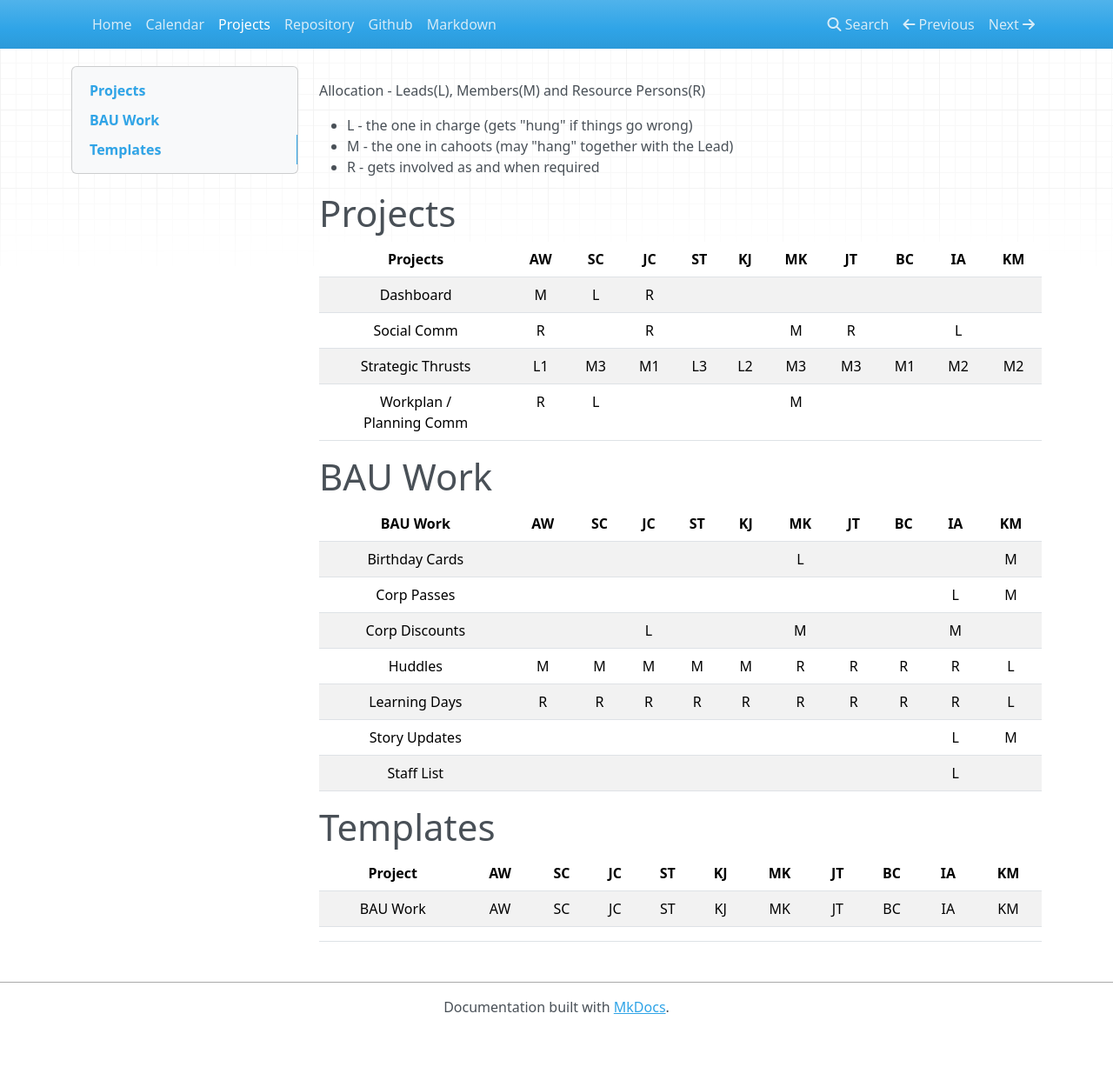
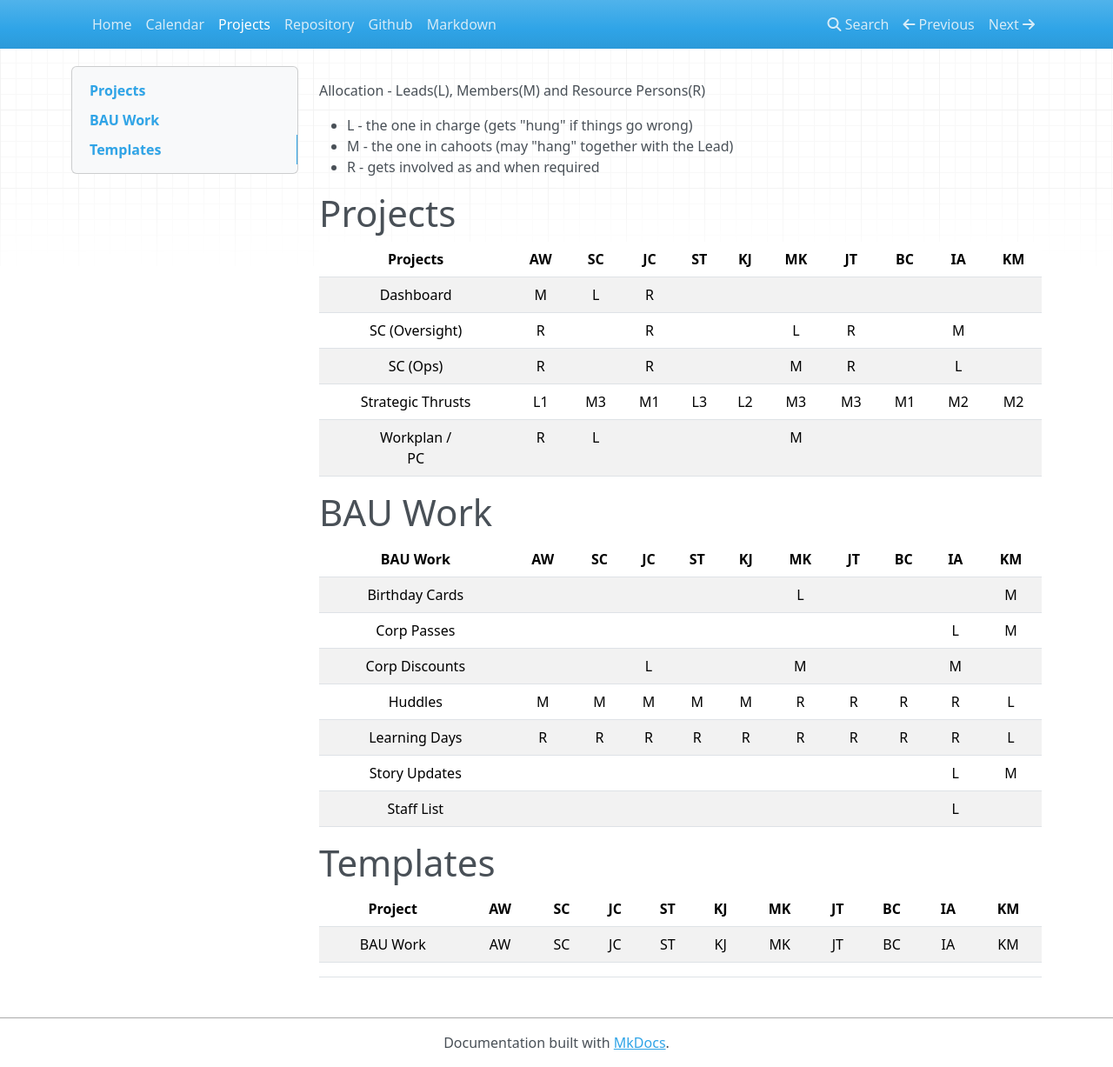
Before and after one commit to lod-online/collab, an MkDocs documentation site: the page built from docs/projects.md, in a window 1280 px wide and 1227 px high. Shown: the whole window at 87% size. Built offline with MkDocs 1.6.1, drawn with Linux system fonts in a browser that asks for light colours; nearby versions of some CDN libraries.

Commit message:
Update projects.md

```diff
--- a/docs/projects.md
+++ b/docs/projects.md
@@ -13,9 +13,10 @@ Allocation - Leads(L), Members(M) and Resource Persons(R)
 | Projects                    | AW    | SC    | JC    | ST    | KJ    | MK    | JT    | BC    | IA    | KM    |
 | :---:                       | :---: | :---: | :---: | :---: | :---: | :---: | :---: | :---: | :---: | :---: |
 | Dashboard                   | M     | L     | R     |       |       |       |       |       |       |       |
-| Social Comm                 | R     |       | R     |       |       | M     | R     |       | L     |       |
+| SC (Oversight)              | R     |       | R     |       |       | L     | R     |       | M     |       |
+| SC (Ops)                    | R     |       | R     |       |       | M     | R     |       | L     |       |
 | Strategic Thrusts           | L1    | M3    | M1    | L3    | L2    | M3    | M3    | M1    | M2    | M2    |
-| Workplan /<br>Planning Comm | R     | L     |       |       |       | M     |       |       |       |       |
+| Workplan /<br>PC            | R     | L     |       |       |       | M     |       |       |       |       |
 
 # BAU Work
 
```
